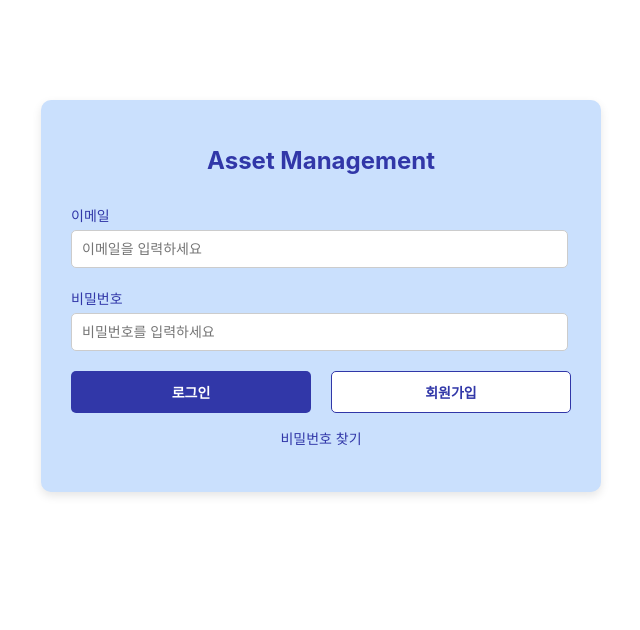
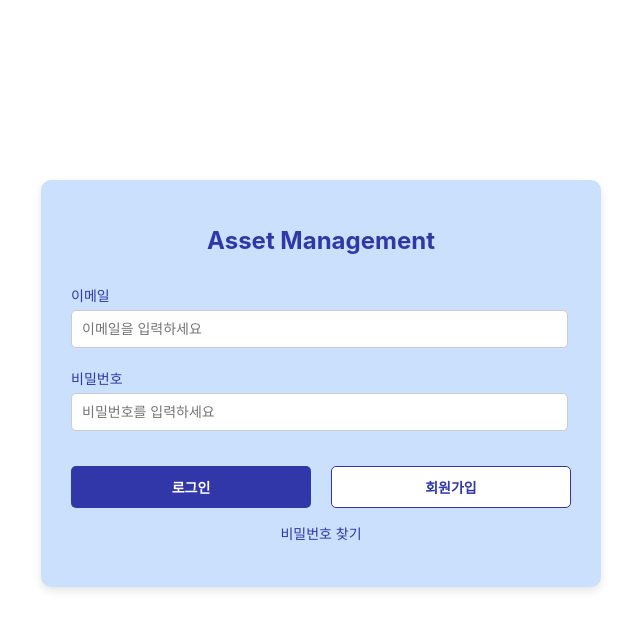
Before and after one commit to hgb926/asset-management, a React (Create React App) app: page / in a window 1280 px wide. Shown: the top 630 px of the page, without its empty margins (319-959 px from the left). Built offline with nearby package versions, Linux system fonts and the light colour scheme.

Commit message:
[Design] 로그인 컴포넌트 간격 수정 에러메시지 추가

```diff
--- a/src/components/auth/login/LoginForm.js
+++ b/src/components/auth/login/LoginForm.js
@@ -14,6 +14,7 @@ const LoginForm = () => {
                     <label className={styles.label}>비밀번호</label>
                     <input className={styles.input} type="password" placeholder="비밀번호를 입력하세요" />
                 </div>
+                {/*<p className={styles.message}>비밀번호가 올바르지 않습니다.</p>*/}
                 <div className={styles.buttons}>
                     <button className={styles.loginButton} type="submit">로그인</button>
                     <button className={styles.signupButton} type="button">회원가입</button>
--- a/src/styles/auth/LoginForm.module.scss
+++ b/src/styles/auth/LoginForm.module.scss
@@ -1,6 +1,6 @@
 .wrap {
   width: 500px;
-  margin: 100px auto;
+  margin: 180px auto;
   padding: 30px;
   border-radius: 10px;
   background-color: #CAE0FD;
@@ -41,10 +41,15 @@
       }
     }
 
+    .message {
+      color: #324ccd;
+      font-size: 14px;
+    }
+
     .buttons {
       display: flex;
       justify-content: space-between;
-      margin-top: 20px;
+      margin-top: 35px;
 
       button {
         width: 48%;
```
